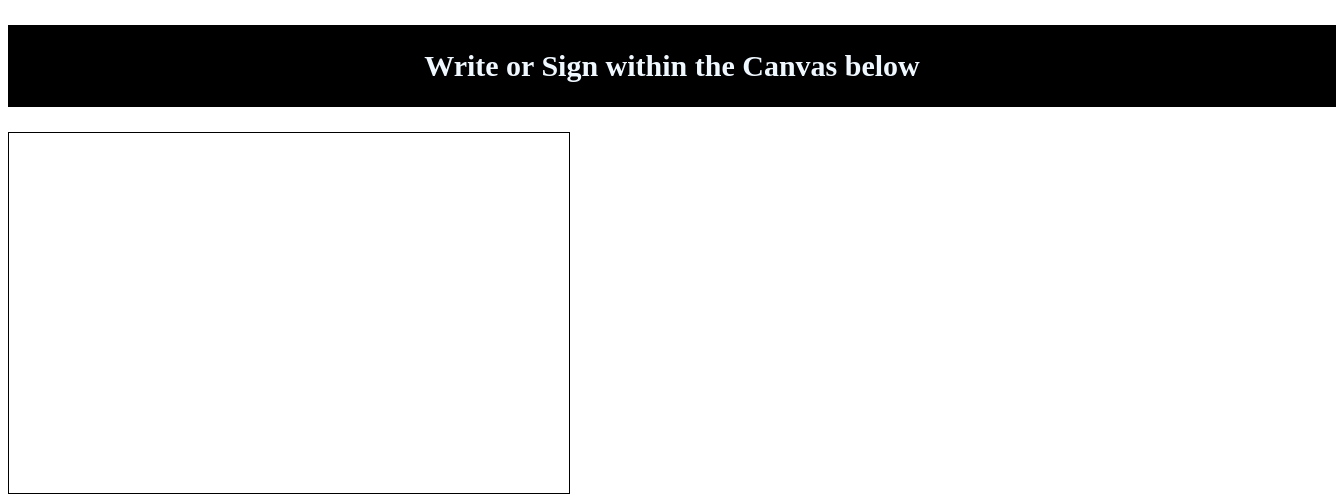
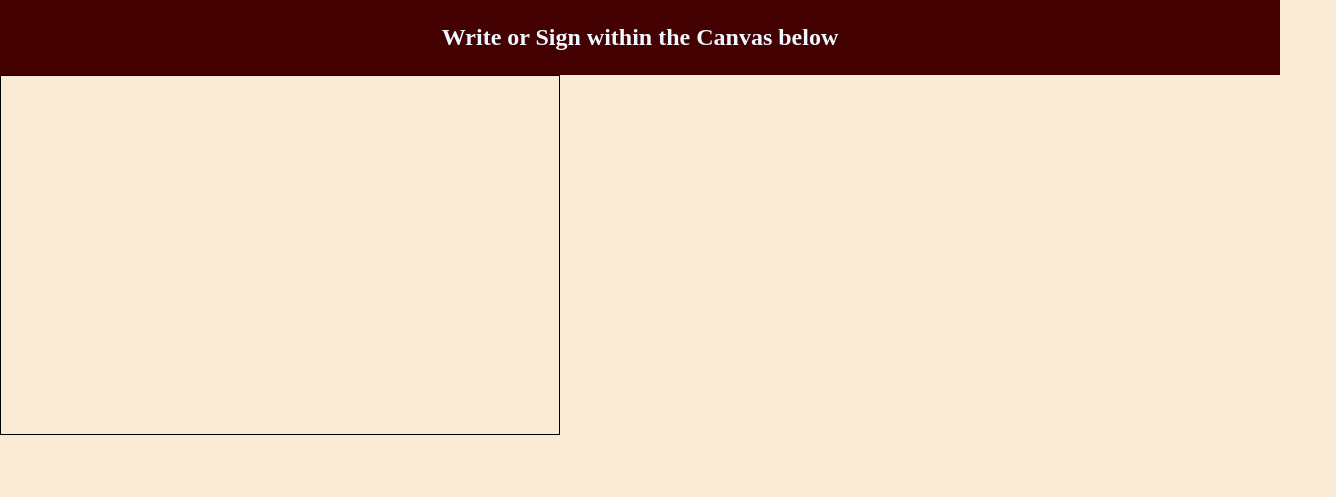
Before and after one commit to anjola-adeuyi/canvas-drawing, a plain HTML site: page index.html in a window 1280 px wide. Shown: the whole page, 1336 px wide, since content can reach past the window. Drawn offline with Linux system fonts and the light colour scheme.

Commit message:
Style Fixed

```diff
--- a/style.css
+++ b/style.css
@@ -1,3 +1,10 @@
+* {
+    padding: 0;
+    margin: 0;
+    box-sizing: border-box;
+    background-color: antiquewhite;
+}
+
 canvas {
     border: 1px solid black;
     width: 560px;
@@ -5,8 +12,8 @@ canvas {
 }
 
 h2 {
-    font-size: 30px;
-    background-color: black;
+    font-size: 24px;
+    background-color: rgb(68, 1, 1);
     color: aliceblue;
     padding: 24px;
     width: 100vw;
```
